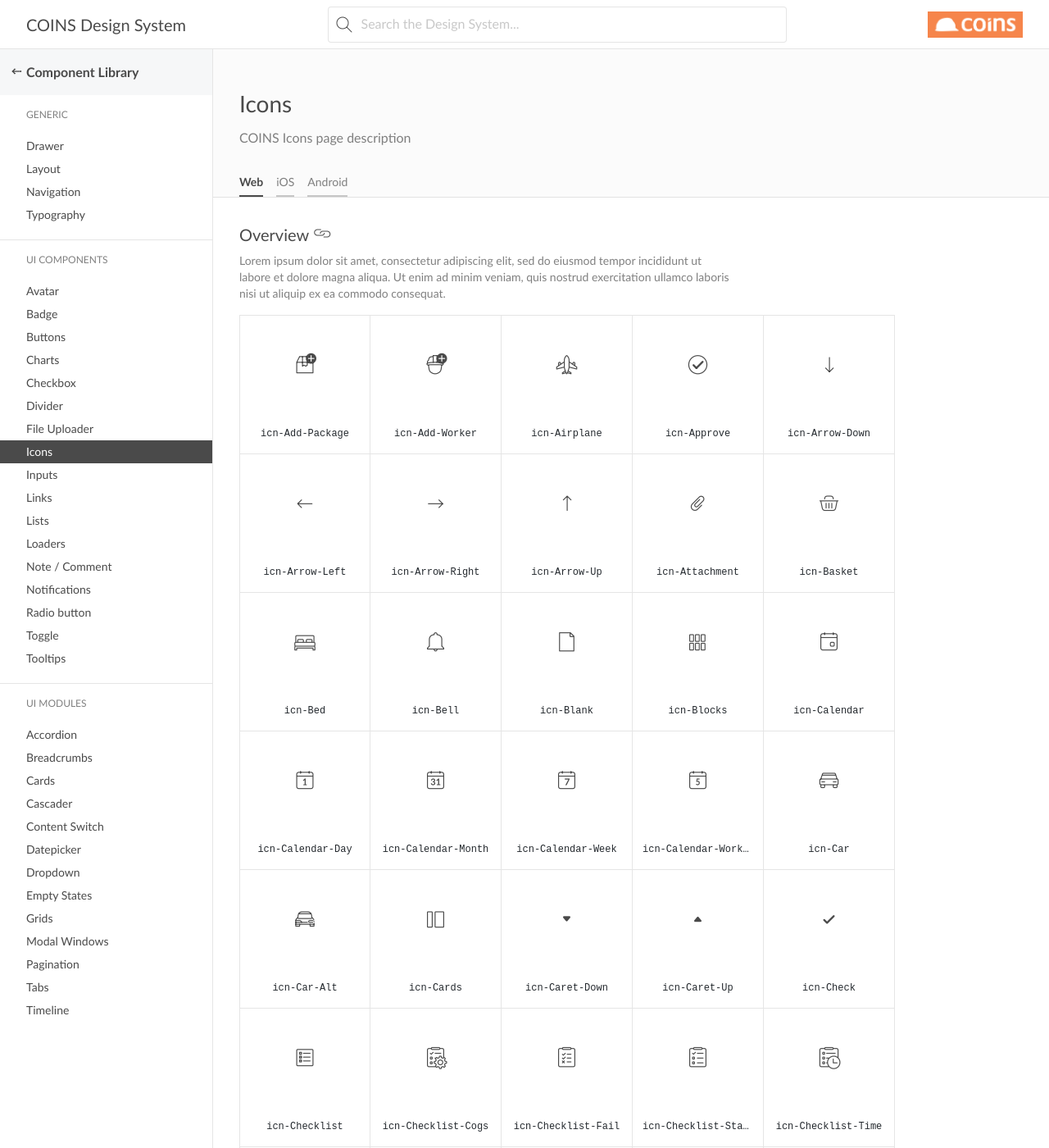
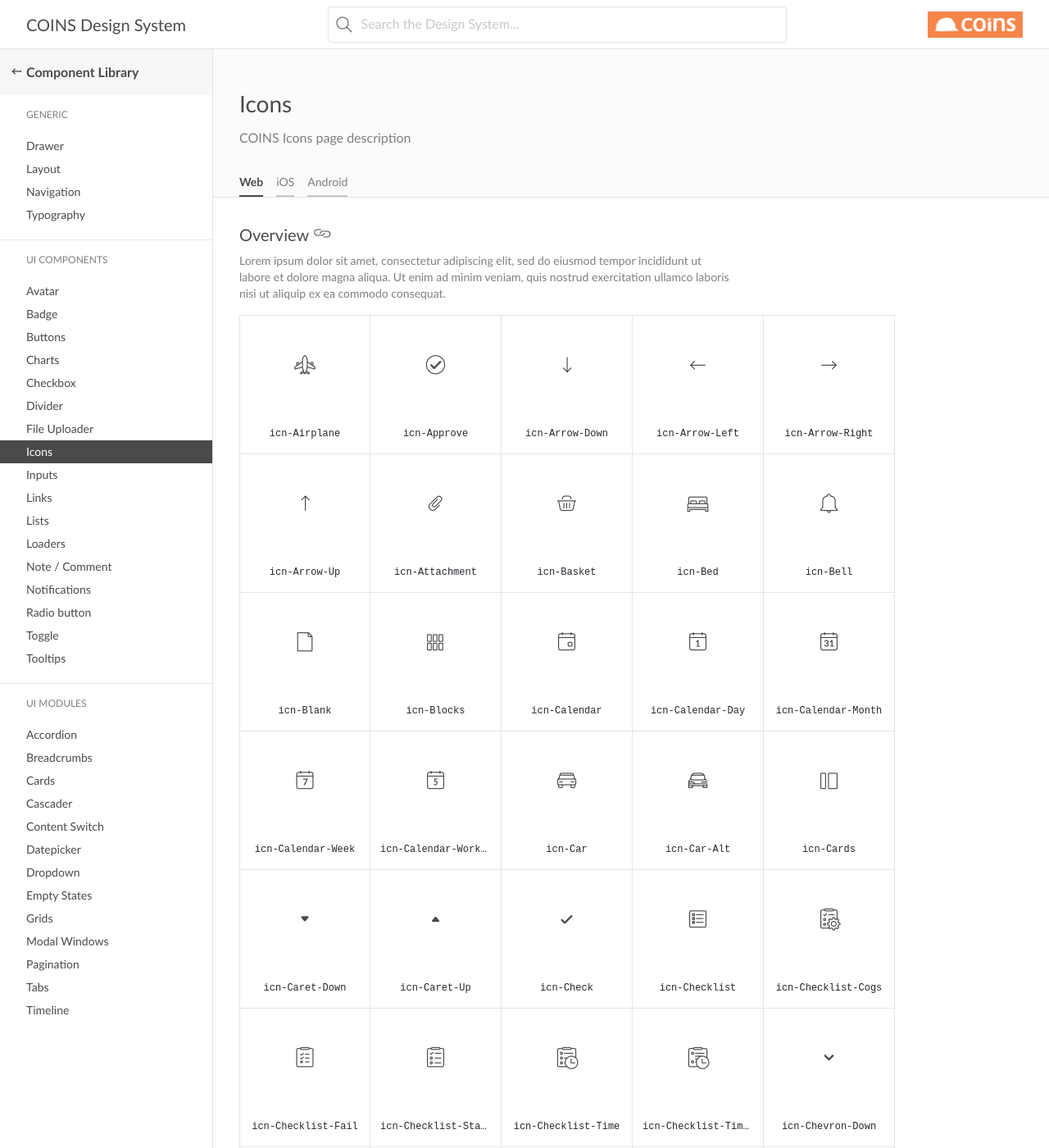
Before and after one commit to COINS-Naz/coins-design-system, a Jekyll site: the page built from _posts/component-library/ui-components/2021-04-22-icons.md, in a window 1280 px wide and 1400 px high. Shown: the whole window at 82% size. Built offline with Jekyll 4.4.1, drawn with Linux system fonts in a browser that asks for light colours; nearby versions of some CDN libraries; some web fonts are replaced; some of the changed text lies outside the part shown.

Commit message:
icon class rename

```diff
--- a/_posts/component-library/ui-components/2021-04-22-icons.md
+++ b/_posts/component-library/ui-components/2021-04-22-icons.md
@@ -15,8 +15,6 @@
 Lorem ipsum dolor sit amet, consectetur adipiscing elit, sed do eiusmod tempor incididunt ut labore et dolore magna aliqua. Ut enim ad minim veniam, quis nostrud exercitation ullamco laboris nisi ut aliquip ex ea commodo consequat.
 
 <div class="icon-grid">
-  {% include icon-block.html icon="icn-Add-Package" %}
-  {% include icon-block.html icon="icn-Add-Worker" %}
   {% include icon-block.html icon="icn-Airplane" %}
   {% include icon-block.html icon="icn-Approve" %}
   {% include icon-block.html icon="icn-Arrow-Down" %}
@@ -111,7 +109,7 @@
   {% include icon-block.html icon="icn-Open" %}
   {% include icon-block.html icon="icn-PDF" %}
   {% include icon-block.html icon="icn-Package" %}
-  {% include icon-block.html icon="icn-Package-Confirmed" %}
+  {% include icon-block.html icon="icn-Package-Add" %}
   {% include icon-block.html icon="icn-Parking" %}
   {% include icon-block.html icon="icn-Phone" %}
   {% include icon-block.html icon="icn-Phone-Mobile" %}
@@ -158,6 +156,7 @@
   {% include icon-block.html icon="icn-Unlock" %}
   {% include icon-block.html icon="icn-Wallet" %}
   {% include icon-block.html icon="icn-Worker" %}
+  {% include icon-block.html icon="icn-Worker-Add" %}
 
 
 </div>
--- a/_sass/icoins-variables.scss
+++ b/_sass/icoins-variables.scss
@@ -3,8 +3,8 @@
 
 
 
-$icn-Add-Package: "\e900";
-$icn-Add-Worker: "\e901";
+$icn-Package-Add: "\e900";
+$icn-Worker-Add: "\e901";
 $icn-Airplane: "\e902";
 $icn-Approve: "\e903";
 $icn-Arrow-Down: "\e904";
--- a/_sass/icoins.scss
+++ b/_sass/icoins.scss
@@ -24,15 +24,15 @@
   -moz-osx-font-smoothing: grayscale;
 }
 
-.icn-Add-Package {
+.icn-Package-Add {
   &:before {
-    content: $icn-Add-Package;
+    content: $icn-Package-Add;
     color: #4a4a4a;
   }
 }
-.icn-Add-Worker {
+.icn-Worker-Add {
   &:before {
-    content: $icn-Add-Worker;
+    content: $icn-Worker-Add;
     color: #4a4a4a;
   }
 }
```
